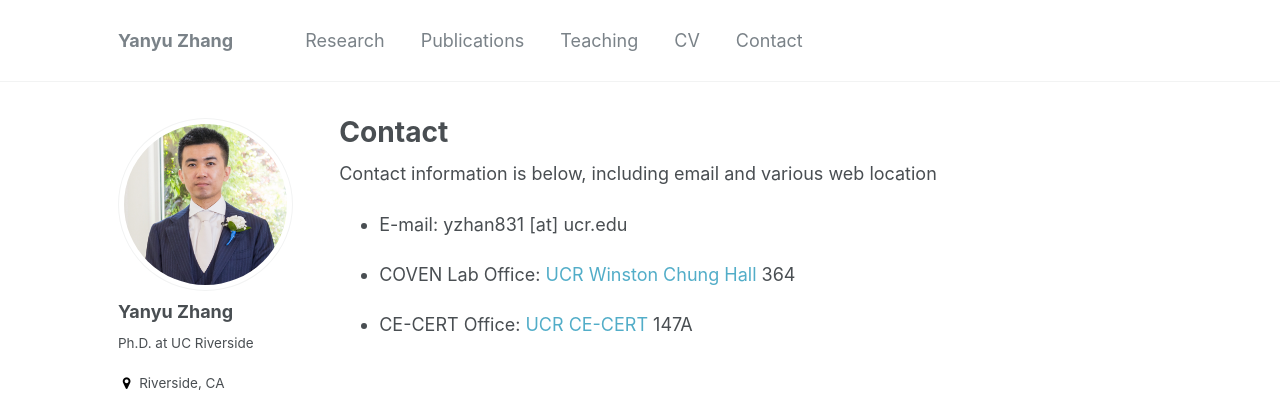
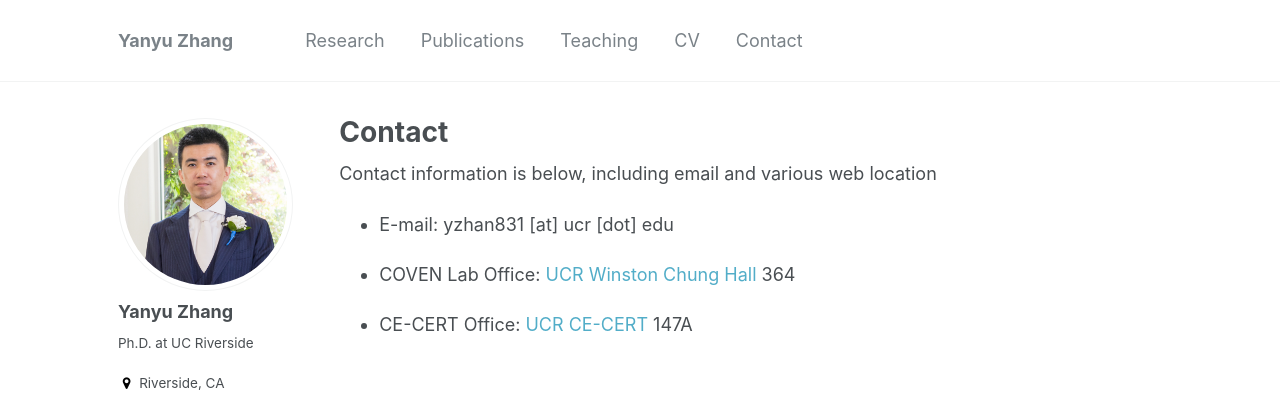
Before and after one commit to zhangyanyu0722/zhangyanyu0722.github.io, a Jekyll site: the page built from _pages/contact.md, in a window 1280 px wide. Shown: the top 404 px of the page. Built offline with Jekyll 4.4.1, drawn with Linux system fonts in a browser that asks for light colours.

Commit message:
Update dot

```diff
--- a/_pages/contact.md
+++ b/_pages/contact.md
@@ -6,7 +6,7 @@ author_profile: true
 ---
 Contact information is below, including email and various web location
 
-* E-mail: yzhan831 [at] ucr.edu
+* E-mail: yzhan831 [at] ucr [dot] edu
 
 * COVEN Lab Office: [UCR Winston Chung Hall](https://www.google.com/maps/place/Winston+Chung+Hall,+Riverside,+CA+92507/@33.975265,-117.3281288,17z/data=!4m15!1m8!3m7!1s0x80dcae5acf0fa1e7:0xa67be5dc0009c039!2sWinston+Chung+Hall,+Riverside,+CA+92507!3b1!8m2!3d33.975265!4d-117.3259401!16s%2Fg%2F12hy0dvmg!3m5!1s0x80dcae5acf0fa1e7:0xa67be5dc0009c039!8m2!3d33.975265!4d-117.3259401!16s%2Fg%2F12hy0dvmg) 364
 
```
